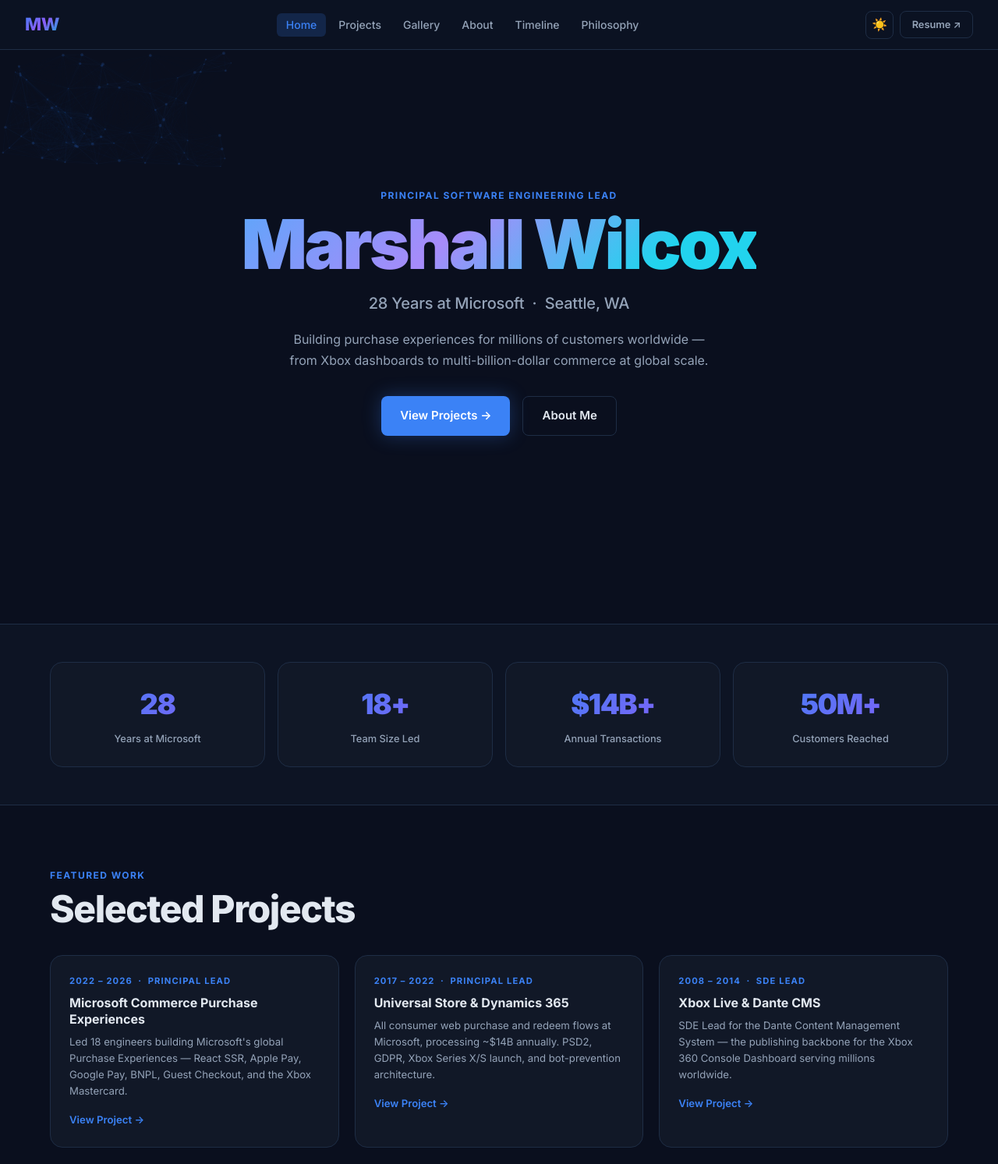
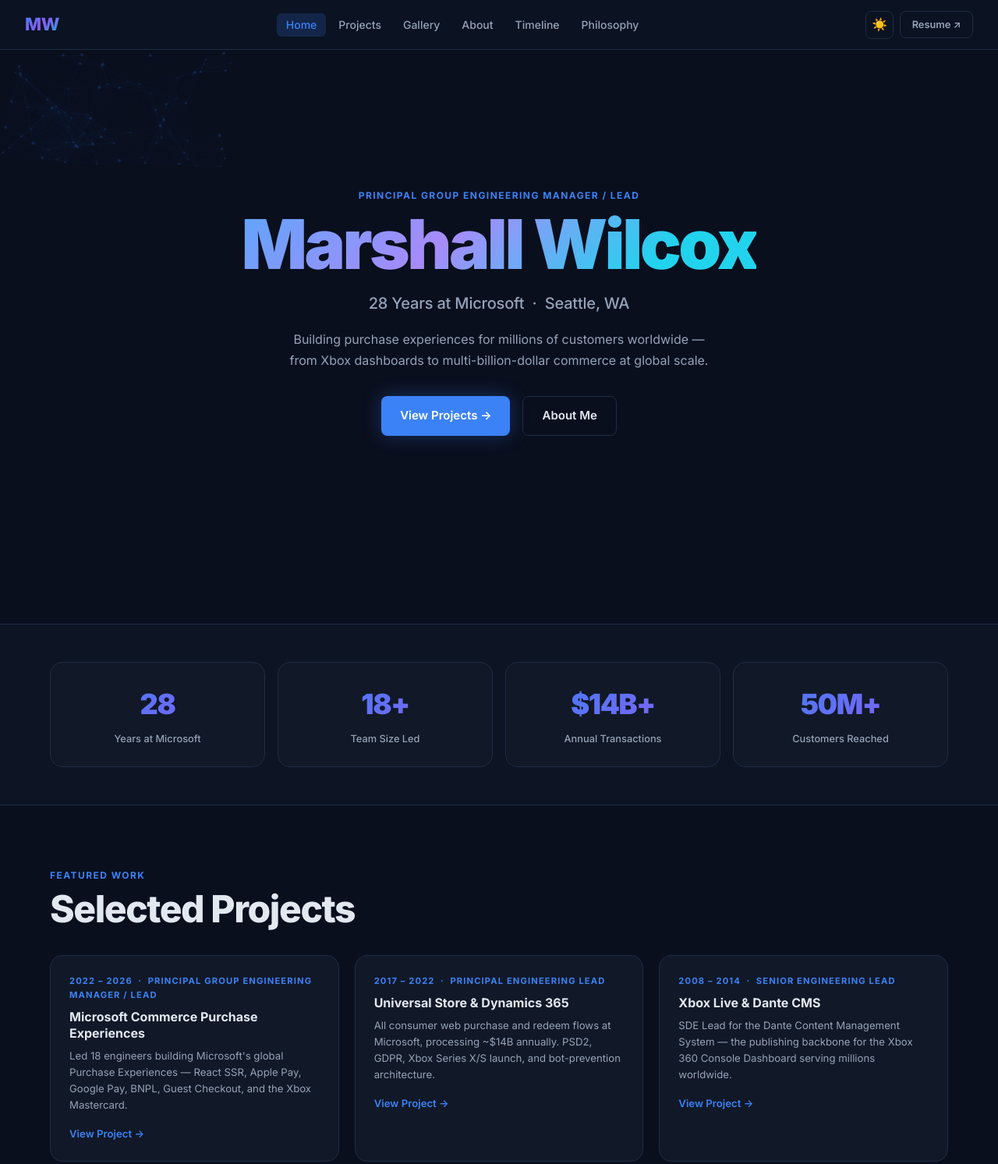
Before and after one commit to marshdoggit/portfolio, a plain HTML site: page index.html in a window 1280 px wide. Shown: the top 1493 px of the page at 78% size. Drawn offline with Linux system fonts and the light colour scheme.

Commit message:
Tweaking job titles to match reality

```diff
--- a/index.html
+++ b/index.html
@@ -1132,7 +1132,7 @@ img { max-width: 100%; display: block; }
     <section class="hero">
       <canvas id="hero-canvas" class="hero-canvas"></canvas>
       <div class="hero-content">
-        <p class="section-label">Principal Software Engineering Lead</p>
+        <p class="section-label">Principal Group Engineering Manager / Lead</p>
         <h1 class="hero-name">Marshall Wilcox</h1>
         <p class="hero-subtitle">28 Years at Microsoft &nbsp;·&nbsp; Seattle, WA</p>
         <p class="hero-summary">Building purchase experiences for millions of customers worldwide — from Xbox dashboards to multi-billion-dollar commerce at global scale.</p>
@@ -1174,19 +1174,19 @@ img { max-width: 100%; display: block; }
         <h2 class="page-heading" style="margin-bottom:2rem;">Selected Projects</h2>
         <div class="featured-grid">
           <a href="project-commerce.html" class="featured-card">
-            <p class="fc-label">2022 – 2026 &nbsp;·&nbsp; Principal Lead</p>
+            <p class="fc-label">2022 – 2026 &nbsp;·&nbsp; Principal Group Engineering Manager / Lead</p>
             <h3>Microsoft Commerce Purchase Experiences</h3>
             <p>Led 18 engineers building Microsoft's global Purchase Experiences — React SSR, Apple Pay, Google Pay, BNPL, Guest Checkout, and the Xbox Mastercard.</p>
             <p class="fc-arrow">View Project →</p>
           </a>
           <a href="project-universal.html" class="featured-card">
-            <p class="fc-label">2017 – 2022 &nbsp;·&nbsp; Principal Lead</p>
+            <p class="fc-label">2017 – 2022 &nbsp;·&nbsp; Principal Engineering Lead</p>
             <h3>Universal Store &amp; Dynamics 365</h3>
             <p>All consumer web purchase and redeem flows at Microsoft, processing ~$14B annually. PSD2, GDPR, Xbox Series X/S launch, and bot-prevention architecture.</p>
             <p class="fc-arrow">View Project →</p>
           </a>
           <a href="project-dante.html" class="featured-card">
-            <p class="fc-label">2008 – 2014 &nbsp;·&nbsp; SDE Lead</p>
+            <p class="fc-label">2008 – 2014 &nbsp;·&nbsp; Senior Engineering Lead</p>
             <h3>Xbox Live &amp; Dante CMS</h3>
             <p>SDE Lead for the Dante Content Management System — the publishing backbone for the Xbox 360 Console Dashboard serving millions worldwide.</p>
             <p class="fc-arrow">View Project →</p>
```
Also changed, not shown: timeline.html (+1 -1 lines).
